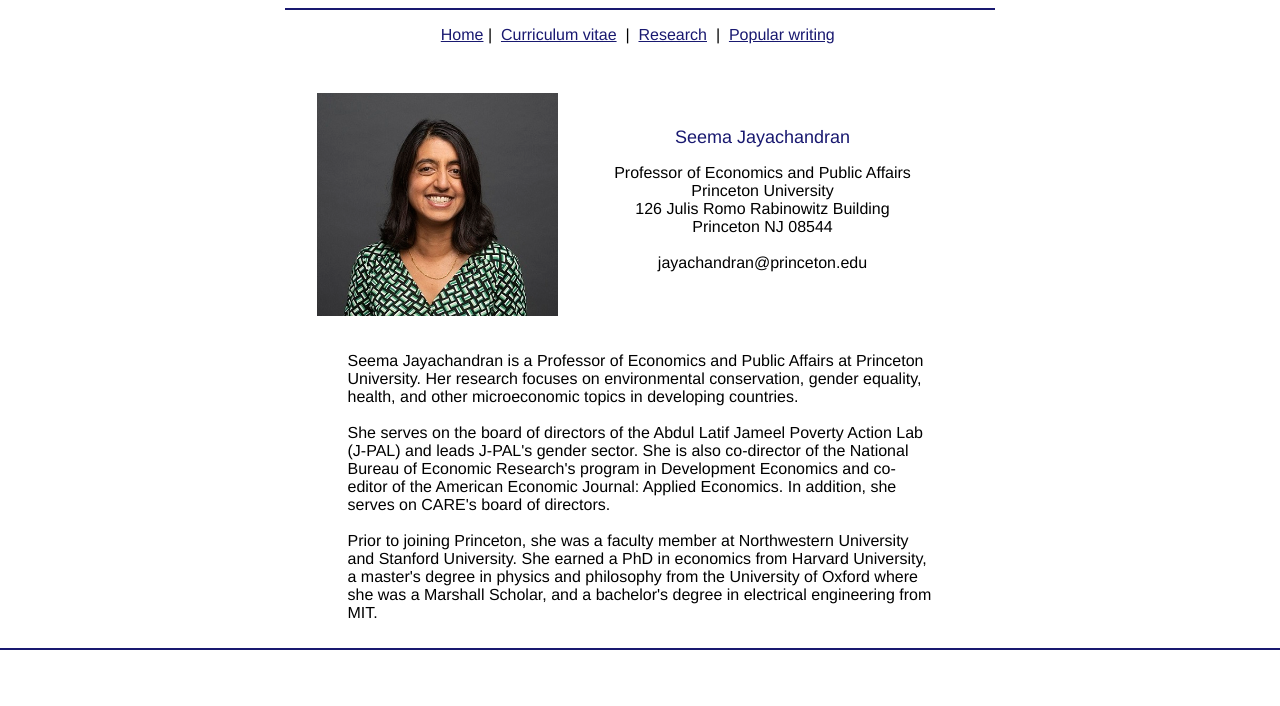
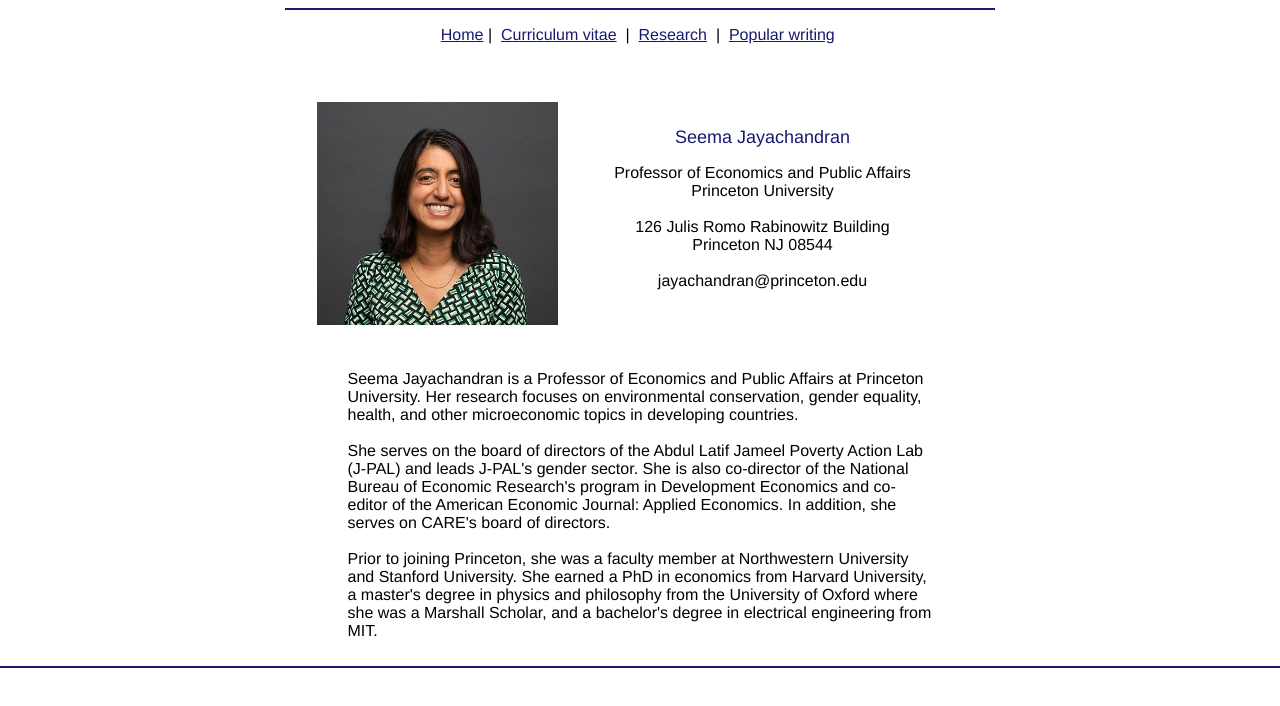
Before and after one commit to seema-jayachandran/seema-jayachandran.github.io, a plain HTML site: page index.html in a window 1280 px wide. Drawn offline with Linux system fonts and the light colour scheme.

Commit message:
Update index.html

```diff
--- a/index.html
+++ b/index.html
@@ -42,7 +42,7 @@
     <blockquote>
         <p align="center"><font face="Helvetica" size="3">Professor of Economics and Public Affairs<br>
 
-        Princeton University<br>126 Julis Romo Rabinowitz Building<br>Princeton NJ 08544
+        Princeton University<br><br>126 Julis Romo Rabinowitz Building<br>Princeton NJ 08544
 
  <br> <br> jayachandran@princeton.edu<br></font>
 
```
